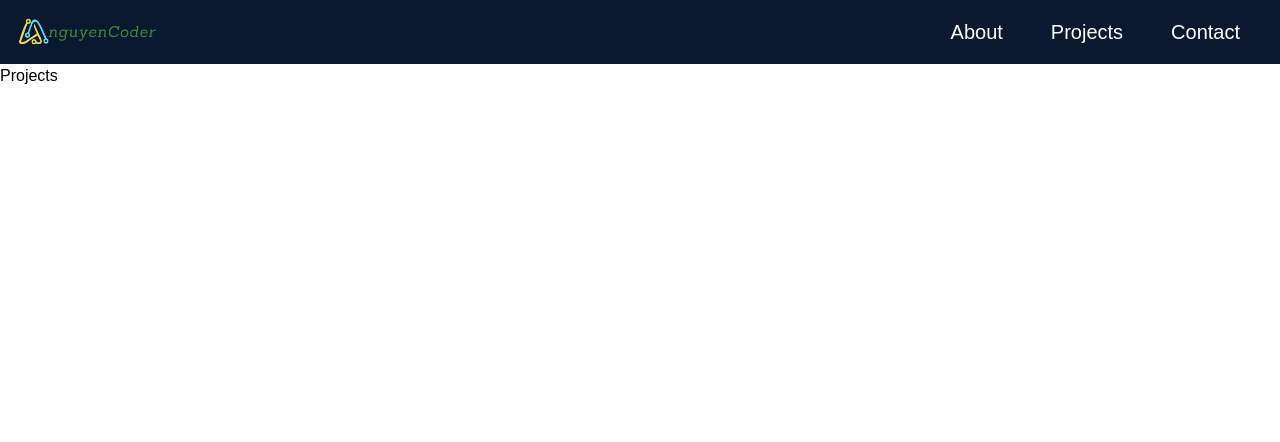
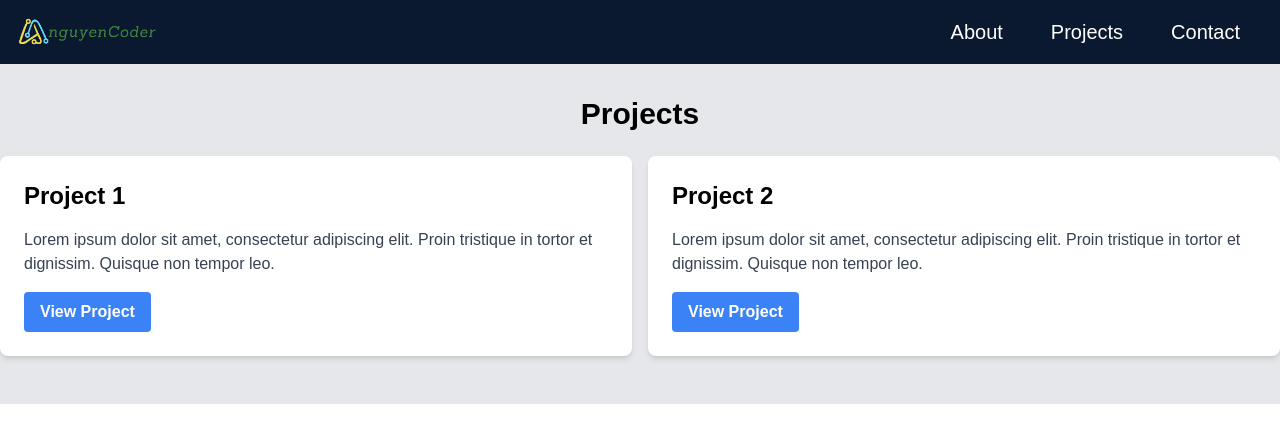
Before and after one commit to mrnguyencoder/myportfolio, a React (Create React App) app: page /projects in a window 1280 px wide. Shown: the top 442 px of the page. Built offline with nearby package versions, Linux system fonts and the light colour scheme.

Commit message:
home section

```diff
--- a/src/pages/Home.js
+++ b/src/pages/Home.js
@@ -13,6 +13,69 @@ function Home() {
         <p className="flex flex-col justify-center items-center"> <FcAssistant />Contact</p>
       </div>
       <div className="w-full md:w-[92%] ">
+        <div className="container mx-auto
+                        bg-gradient-to-r from-[#f0db4f] to-[#61dbfb]
+                        m-3 p-6 shadow-md
+        ">
+          <p className="text-5xl text-[#3C873A] font-bold text-center mb-6">Welcome to My Site</p>
+          <p className="text-3xl text-center text-blue-800 mb-4">
+            Front-end Dev
+          </p>
+          <p className="text-xl text-center text-blue-600 mb-4">
+            Base in Paris, make code with love
+          </p>
+
+      <div className="container mx-auto py-6">
+        <h2 className="text-3xl font-bold mb-6 text-center">Connect with Me</h2>
+        <div className="flex justify-center mb-6">
+          <a
+            href="#"
+            className="text-gray-700 hover:text-blue-500 mx-4"
+          >
+            <i className="fab fa-twitter fa-2x"></i>
+          </a>
+          <a
+            href="#"
+            className="text-gray-700 hover:text-blue-500 mx-4"
+          >
+            <i className="fab fa-github fa-2x"></i>
+          </a>
+          <a
+            href="#"
+            className="text-gray-700 hover:text-blue-500 mx-4"
+          >
+            <i className="fab fa-linkedin fa-2x"></i>
+          </a>
+          <a
+            href="#"
+            className="text-gray-700 hover:text-blue-500 mx-4"
+          >
+            <i className="fab fa-instagram fa-2x"></i>
+          </a>
+        </div>
+        <p className="text-gray-700 text-center mb-6">
+          Or send me an email at <a className="text-blue-500" href="mailto:your@email.com">your@email.com</a>
+        </p>
+      </div>
+
+
+
+
+
+
+
+
+
+
+
+
+          <div className="text-center">
+            <button className="bg-[#61dbfb] hover:bg-[#3C873A] text-white font-bold py-2 px-4 rounded focus:outline-none focus:shadow-outline">
+              Learn More
+            </button>
+          </div>
+        </div>
+
         <div className="m-3 rounded-xl bg-gradient-to-r from-rose-400 via-fuchsia-500 to-indigo-500 p-6 shadow-md">
           <h1 className="text-2xl sm:text-6xl py-4
                          text-transparent font-bold bg-clip-text
@@ -32,22 +95,24 @@ function Home() {
             </div>
         </div>
 
-        <div class="m-3 rounded-xl p-6 bg-gray-50 shadow-md">
-          <div class="mx-auto max-w-7xl py-12 px-4 sm:px-6 lg:flex lg:items-center lg:justify-between lg:py-16 lg:px-8">
-            <h2 class="text-3xl font-bold tracking-tight text-gray-900 sm:text-4xl">
-              <span class="block">Ready to dive in?</span>
-              <span class="block text-indigo-600">Start to contact me</span>
+        <div className="m-3 rounded-xl p-6 bg-gray-50 shadow-md">
+          <div className="mx-auto max-w-7xl py-12 px-4 sm:px-6 lg:flex lg:items-center lg:justify-between lg:py-16 lg:px-8">
+            <h2 className="text-3xl font-bold tracking-tight text-gray-900 sm:text-4xl">
+              <span className="block">Ready to dive in?</span>
+              <span className="block text-indigo-600">Start to contact me</span>
             </h2>
-            <div class="mt-8 flex lg:mt-0 lg:flex-shrink-0">
-              <div class="inline-flex rounded-md shadow">
-                <p class="inline-flex items-center justify-center rounded-md border border-transparent bg-indigo-600 px-5 py-3 text-base font-medium text-white hover:bg-indigo-700">Contact</p>
+            <div className="mt-8 flex lg:mt-0 lg:flex-shrink-0">
+              <div className="inline-flex rounded-md shadow">
+                <p className="inline-flex items-center justify-center rounded-md border border-transparent bg-indigo-600 px-5 py-3 text-base font-medium text-white hover:bg-indigo-700">Contact</p>
               </div>
-              <div class="ml-3 inline-flex rounded-md shadow">
-                <p class="inline-flex items-center justify-center rounded-md border border-transparent bg-white px-5 py-3 text-base font-medium text-indigo-600 hover:bg-indigo-50">Visite my portfilios</p>
+              <div className="ml-3 inline-flex rounded-md shadow">
+                <p className="inline-flex items-center justify-center rounded-md border border-transparent bg-white px-5 py-3 text-base font-medium text-indigo-600 hover:bg-indigo-50">Visite my portfilios</p>
               </div>
           </div>
         </div>
       </div>
+
+
 
     </div>
 
--- a/src/pages/Projects.js
+++ b/src/pages/Projects.js
@@ -2,9 +2,43 @@ import React from 'react'
 
 function Projects() {
   return (
-    <section className=''>
-      Projects
+    <section className="bg-gray-200 py-8">
+      <div className="container mx-auto">
+        <h2 className="text-3xl font-bold mb-6 text-center">Projects</h2>
+        <div className="flex flex-wrap -mx-2">
+          <div className="w-full md:w-1/2 px-2 mb-4">
+            <div className="bg-white rounded-lg shadow-md p-6">
+              <h3 className="text-2xl font-bold mb-4">Project 1</h3>
+              <p className="text-gray-700 mb-4">
+                Lorem ipsum dolor sit amet, consectetur adipiscing elit. Proin tristique in tortor et dignissim. Quisque non tempor leo.
+              </p>
+              <a
+                href="#"
+                className="inline-block py-2 px-4 rounded bg-blue-500 text-white font-bold hover:bg-blue-600"
+              >
+                View Project
+              </a>
+            </div>
+          </div>
+          <div className="w-full md:w-1/2 px-2 mb-4">
+            <div className="bg-white rounded-lg shadow-md p-6">
+              <h3 className="text-2xl font-bold mb-4">Project 2</h3>
+              <p className="text-gray-700 mb-4">
+                Lorem ipsum dolor sit amet, consectetur adipiscing elit. Proin tristique in tortor et dignissim. Quisque non tempor leo.
+              </p>
+              <a
+                href="#"
+                className="inline-block py-2 px-4 rounded bg-blue-500 text-white font-bold hover:bg-blue-600"
+              >
+                View Project
+              </a>
+            </div>
+          </div>
+        </div>
+      </div>
     </section>
+
+
   )
 }
 
```
